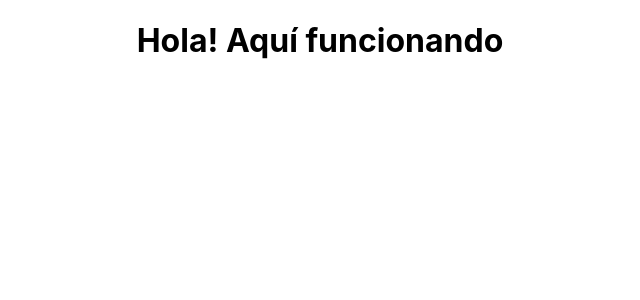
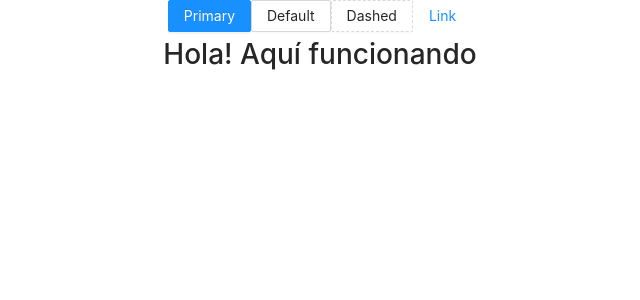
Before and after one commit to alfa9317/jatg-portfolio, a React (Create React App) app: page / in a window 1280 px wide. Shown: the top 300 px of the page, without its empty margins (320-960 px from the left). Built offline with nearby package versions, Linux system fonts and the light colour scheme.

Commit message:
Add again antd functionality

```diff
--- a/package.json
+++ b/package.json
@@ -6,6 +6,7 @@
     "@testing-library/jest-dom": "^4.2.4",
     "@testing-library/react": "^9.3.2",
     "@testing-library/user-event": "^7.1.2",
+    "antd": "^4.0.2",
     "react": "^16.13.0",
     "react-dom": "^16.13.0",
     "react-router-dom": "^5.1.2",
--- a/src/App.css
+++ b/src/App.css
@@ -1,4 +1,4 @@
-/* @import '~antd/dist/antd.css'; */
+@import '~antd/dist/antd.css';
 
 .App {
   text-align: center;
--- a/src/pages/Home/index.js
+++ b/src/pages/Home/index.js
@@ -1,27 +1,28 @@
 import React from "react";
 import "./style.css";
 // import {Animated} from "react-animated-css";
-// import { Button } from 'antd';
+import { Button } from 'antd';
 
 
 
 class Home extends React.Component {
     render(){
         return (
-            // <div className="card">
-            //      <Animated animationIn="fadeIn" animationOut="fadeOut" animationInDuration={4000} isVisible={true}>
-            //         <div>
-            //             <h1>Hello world! ;)</h1>
-            //         </div>
-            //     </Animated>
-            //     <div>
-            //         <Button type="primary">Primary</Button>
-            //         <Button>Default</Button>
-            //         <Button type="dashed">Dashed</Button>
-            //         <Button type="link">Link</Button>
-            //     </div>
-            // </div>
-            <h1>Hola! Aquí funcionando</h1>
+            <div className="card">
+                 {/* <Animated animationIn="fadeIn" animationOut="fadeOut" animationInDuration={4000} isVisible={true}>
+                    <div>
+                        <h1>Hello world! ;)</h1>
+                    </div>
+                </Animated> */}
+                <div>
+                    <Button type="primary">Primary</Button>
+                    <Button>Default</Button>
+                    <Button type="dashed">Dashed</Button>
+                    <Button type="link">Link</Button>
+                </div>
+                <h1>Hola! Aquí funcionando</h1>
+            </div>
+
           );
     }
   }
```
Also changed, not shown: 1 other file (tests, documents, lock files or other folders).
